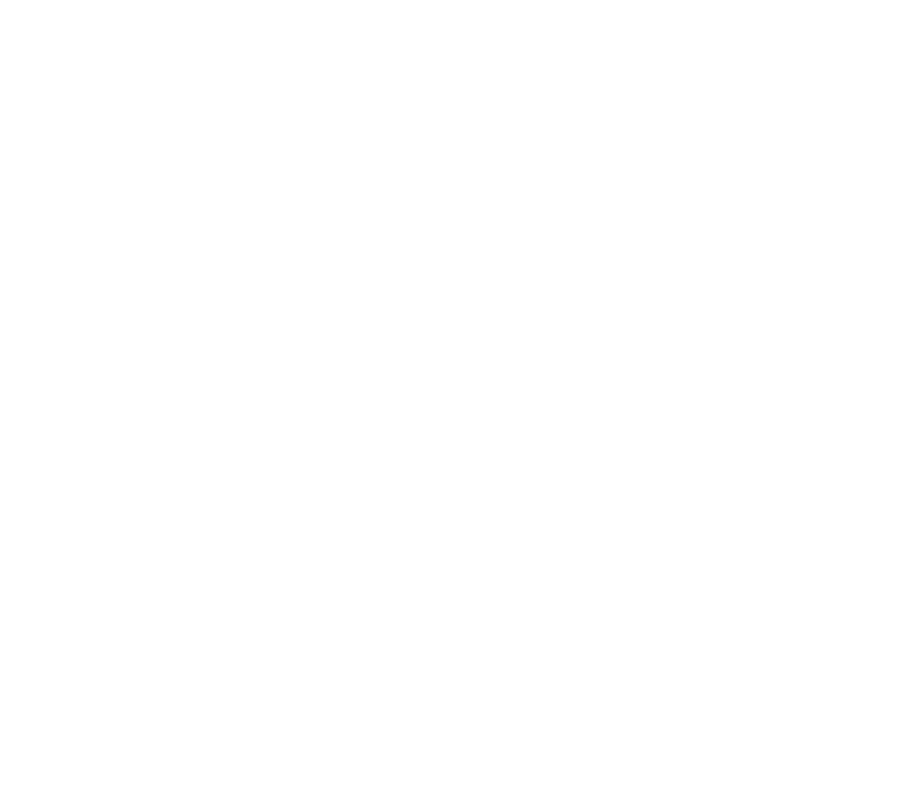
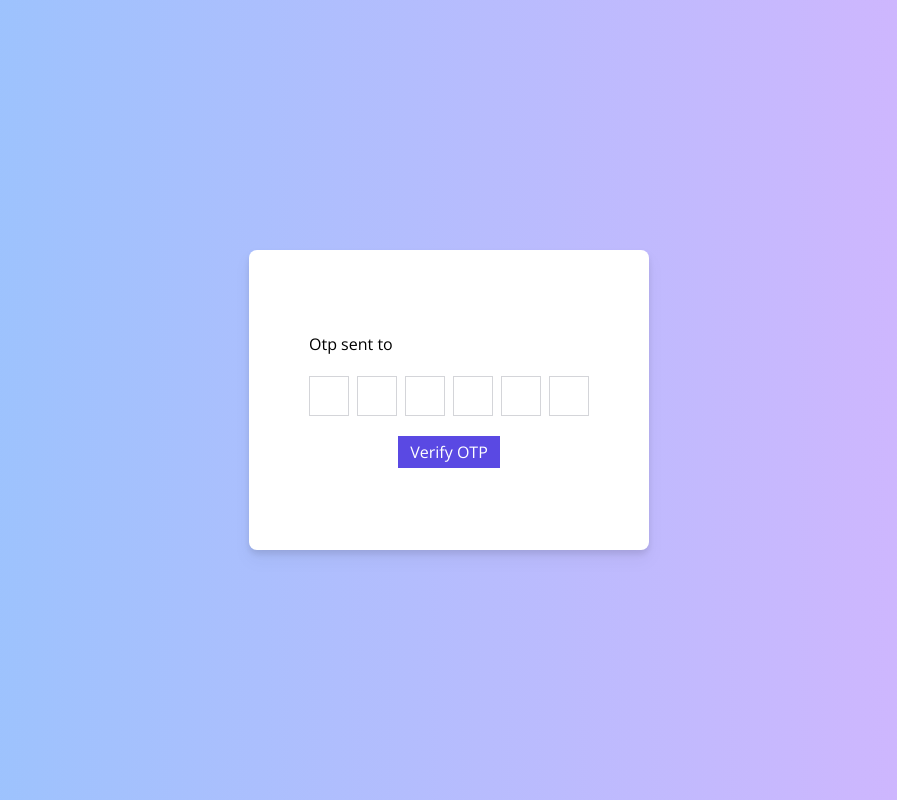
Before and after one commit to rahul12km/smock-E-commerce-website-frontend-, a React (Vite) app: page /otp in a window 1280 px wide. Before the commit this address had no page. Shown: the whole page, without its empty margins (191-1088 px from the left). Built offline with nearby package versions, Linux system fonts and the light colour scheme.

Commit message:
added otp verification

```diff
--- a/package.json
+++ b/package.json
@@ -13,6 +13,7 @@
     "@emotion/react": "^11.11.3",
     "@emotion/styled": "^11.11.0",
     "@mui/icons-material": "^5.15.7",
+    "@mui/joy": "^5.0.0-beta.30",
     "@mui/material": "^5.15.7",
     "@reduxjs/toolkit": "^2.1.0",
     "axios": "^1.6.7",
@@ -22,6 +23,7 @@
     "react": "^18.2.0",
     "react-dom": "^18.2.0",
     "react-icons": "^5.0.1",
+    "react-phone-number-input": "^3.3.9",
     "react-redux": "^9.1.0",
     "react-router-dom": "^6.22.0",
     "react-top-loading-bar": "^2.3.1"
--- a/src/App.jsx
+++ b/src/App.jsx
@@ -14,6 +14,7 @@
 import LoadingBar from "react-top-loading-bar";
 import Navbar from "./components/Navbar/Navbar";
 import CustomNavbar from "./components/CustomNavbar/CustomNavbar";
+import PhoneSignUP from "./components/PhoneSignUp/PhoneSignUP";
 
 function App() {
   const [progress, setProgress] = useState(0);
@@ -31,7 +32,7 @@
             <Route index element={<Home />} />
             <Route path="men" element={<Men setProgress={setProgress} />} />
           </Route>
-          <Route>
+
             <Route
               path="/login"
               element={<Login setProgress={setProgress} />}
@@ -46,7 +47,10 @@
               path="/wishlist"
               element={<Wishlist setProgress={setProgress} />}
             />
-          </Route>
+           <Route
+              path="/otp"
+              element={<PhoneSignUP setProgress={setProgress} />}
+            />
         </Routes>
       </Router>
     </>
--- /dev/null
+++ b/src/components/PhoneSignUp/PhoneSignUP.jsx
@@ -0,0 +1,138 @@
+import React, { useState, useRef } from "react";
+import { auth } from "../../firebase";
+import { RecaptchaVerifier, signInWithPhoneNumber } from "firebase/auth";
+import PhoneInput from "react-phone-number-input";
+import "react-phone-number-input/style.css";
+import CircularProgress from '@mui/joy/CircularProgress'
+import LockPersonIcon from '@mui/icons-material/LockPerson';
+import { useNavigate } from "react-router-dom";
+
+
+
+const PhoneSignUP = () => {
+  const [number, setNumber] = useState("");
+  const [otp, setOtp] = useState("");
+  const [flag, setFlag] = useState(true);
+  const [result, setResult] = useState();
+  const[loading,setLoading]=useState(false)
+  const navigate=useNavigate()
+
+  const inputs = Array.from({ length: 6 }, () => useRef(null));
+
+  const onCaptchVerify = async () => {
+    const  recaptchaVerifier = new RecaptchaVerifier(auth, 'recaptcha-container', {
+        callback: () => {
+        }
+    });
+    recaptchaVerifier.render();
+    // return  signInWithPhoneNumber(auth, number, recaptchaVerifier);
+    return true
+
+  };
+
+  const onSignup = async () => {
+    try {
+      const response = await onCaptchVerify();
+      setResult(response);
+      setFlag(true);
+    } catch (err) {
+      console.log(err);
+    }
+  };
+  const handleChange = (index, e) => {
+    const value = e.target.value;
+    console.log(e.keyCode)
+    let newOtp = otp;
+    newOtp = newOtp.slice(0, index) + value + newOtp.slice(index + 1);
+    setOtp(newOtp);
+
+    if ((e.which || e.keyCode) === 8 && index > 0 && !value) {
+      inputs[index - 1].current.focus();
+    } else if (!value && index > 0) {
+      inputs[index - 1].current.focus();
+    } else if (index < inputs.length - 1 && value) {
+      inputs[index + 1].current.focus();
+    }
+  };
+
+
+
+
+
+  const onOTPVerify = async () => {
+    setLoading(true);
+    if (otp === "" || otp === null) return;
+    try {
+      await result.confirm(otp);
+      navigate("/")
+    } catch (err) {
+      console.log(err.message);
+    }
+  };
+
+
+
+
+
+// ---------------------------------------------------html body phonesignup--------------------------------------------------
+
+
+  return (
+    <div className="main-container flex justify-center items-center h-screen bg-gradient-to-r to-purple-300 from-blue-300">
+      <div className="phone-box flex flex-col h-[300px] w-[400px] m-auto bg-white rounded-lg drop-shadow-lg ">
+      {flag===true?(<div className="m-auto">
+         <p>Otp sent to <span>{number}</span> </p>
+        <div className="otp-container flex gap-2 justify-center mt-5 ">
+          {inputs.map((input, index) => (
+            <input
+              key={index}
+              ref={input}
+              type="text"
+              className="otp-input h-[40px] w-[40px] border-[1px] border-[#D4D5D9] focus:outline-[#D4D5D9] text-center"
+              maxLength={1}
+              onChange={(e) => handleChange(index, e)}
+            />
+          ))}
+        </div>
+        <button
+          className="flex  w-[fit-content]  mt-5 m-auto gap-3 px-3 py-1 bg-[#5a49e3] text-white "
+          onClick={onOTPVerify}
+        >
+        {loading && <CircularProgress size="sm" />}
+
+          <span>Verify OTP</span>
+        </button>
+        </div>):( <div className="m-auto flex flex-col">
+
+        <div className="m-auto pb-2"><LockPersonIcon/></div>
+
+        <p className="m-auto">
+          OTP Verification
+
+        </p>
+
+      <div className="mx-[20px] mt-5">
+        <PhoneInput
+          defaultCountry="IN"
+          value={number}
+          onChange={setNumber}
+          placeholder="Enter Phone Number"
+          className="border-[1px] border-[#D4D5D6D9]"
+        />
+      </div>
+      <div id="recaptcha-container" className="m-auto mt-5"  ></div>
+      <button
+        className="flex  w-[fit-content]  mt-5 m-auto gap-3 px-3 py-1 bg-[#5a49e3] text-white"
+        onClick={onSignup}
+      >
+        Send Otp
+      </button>
+
+
+      </div>)}
+      </div>
+    </div>
+  );
+};
+
+export default PhoneSignUP;
```
Also changed, not shown: 1 other file (tests, documents, lock files or other folders).
